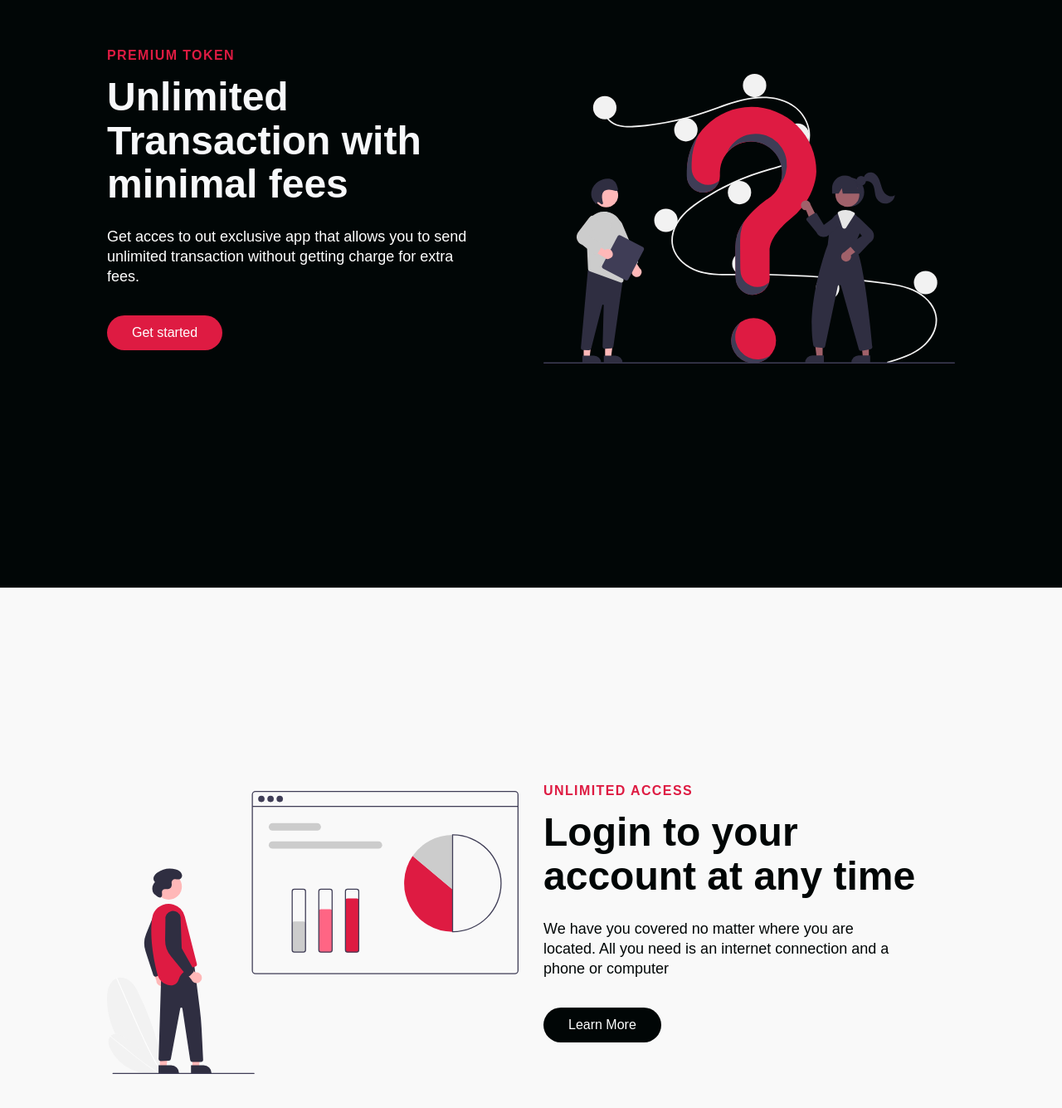
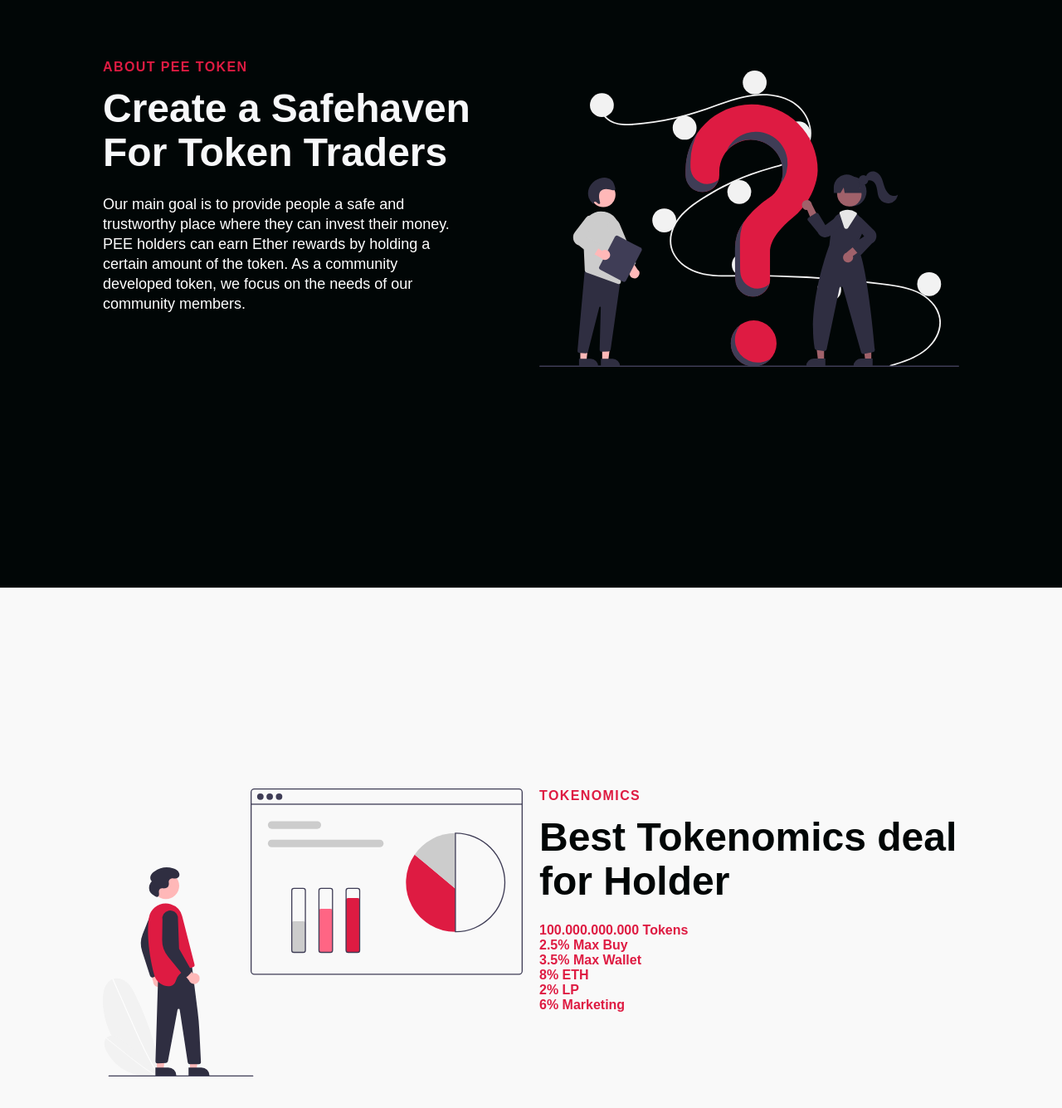
Before and after one commit to kreivc/cryptowebsite, a React (Create React App) app: page / in a window 1280 px wide. Shown: the part 1032-2367 px from the top of the page at 83% size. Built offline with nearby package versions, Linux system fonts and the light colour scheme; a web font is replaced by a local one.

Commit message:
all done

```diff
--- a/public/index.html
+++ b/public/index.html
@@ -3,17 +3,31 @@
     <head>
         <meta charset="utf-8" />
         <meta name="viewport" content="width=device-width, initial-scale=1" />
-        <meta name="Token" content="Best Tokenomics deal for investor" />
+        <link rel="shortcut icon" href="./PEE_Logo.png" />
+
+        <meta name="title" content="Punk Ether Earn" />
         <meta
             name="description"
-            content="Best Tokenomics token so holder will get another token everytime.."
+            content="Our main goal is to provide people a safe and trustworthy place where they can invest their money. PEE holders can earn Ether rewards by holding a certain amount of the token. As a community developed token, we focus on the needs of our community members."
         />
-        <link rel="shortcut icon" href="./PEE_Logo.png" />
+
+        <meta property="og:type" content="website" />
+        <meta property="og:url" content="https://tokenkreivc.netlify.app/" />
+        <meta property="og:title" content="Punk Ether Earn" />
+        <meta
+            property="og:description"
+            content="Our main goal is to provide people a safe and trustworthy place where they can invest their money. PEE holders can earn Ether rewards by holding a certain amount of the token. As a community developed token, we focus on the needs of our community members."
+        />
+        <meta
+            property="og:image"
+            content="https://i.ibb.co/JkY1K6v/PeeOG.jpg"
+        />
+
         <link
             href="https://fonts.googleapis.com/css2?family=Encode+Sans+Expanded:wght@300;400;500;600;700;800&display=swap"
             rel="stylesheet"
         />
-        <title>Token web</title>
+        <title>Punk Ether Earn</title>
     </head>
     <body>
         <noscript>You need to enable JavaScript to run this app.</noscript>
--- a/src/components/HeroSection/HeroElements.jsx
+++ b/src/components/HeroSection/HeroElements.jsx
@@ -110,6 +110,8 @@ export const HeroBtnWrapper = styled.div`
 
     @media screen and (max-width: 768px) {
         flex-direction: row;
+        /* margin-left: 10px; */
+        justify-content: center;
     }
 `;
 
--- a/src/components/HeroSection/index.jsx
+++ b/src/components/HeroSection/index.jsx
@@ -90,7 +90,7 @@ const HeroSection = () => {
                         open={open}
                         autoHideDuration={3000}
                         onClose={handleClose}
-                        message="token address copied!"
+                        message="PEE Address Copied!"
                         action={
                             <IconButton onClick={handleClose}>
                                 <MdClose />
--- a/src/components/InfoSection/Data.jsx
+++ b/src/components/InfoSection/Data.jsx
@@ -3,11 +3,11 @@ export const homeObjOne = {
     lightBg: false,
     lightText: true,
     lightTextDesc: true,
-    topLine: "Premium Token",
-    headline: "Unlimited Transaction with minimal fees",
+    topLine: "About PEE Token",
+    headline: "Create a Safehaven For Token Traders",
     description:
-        "Get acces to out exclusive app that allows you to send unlimited transaction without getting charge for extra fees.",
-    buttonLabel: "Get started",
+        "Our main goal is to provide people a safe and trustworthy place where they can invest their money. PEE holders can earn Ether rewards by holding a certain amount of the token. As a community developed token, we focus on the needs of our community members. ",
+    // buttonLabel: "Get started",
     imgStart: false,
     img: require("../../images/about.svg").default,
     alt: "Car",
@@ -21,10 +21,10 @@ export const homeObjTwo = {
     lightBg: true,
     lightText: false,
     lightTextDesc: false,
-    topLine: "Unlimited Access",
-    headline: "Login to your account at any time",
-    description:
-        "We have you covered no matter where you are located. All you need is an internet connection and a phone or computer",
+    topLine: "Tokenomics",
+    headline: "Best Tokenomics deal for Holder",
+    // description:
+    //     "We have you covered no matter where you are located. All you need is an internet connection and a phone or computer",
     buttonLabel: "Learn More",
     imgStart: true,
     img: require("../../images/cht.svg").default,
@@ -32,6 +32,12 @@ export const homeObjTwo = {
     dark: false,
     primary: false,
     darkText: true,
+    d1: "100.000.000.000 Tokens",
+    d2: "2.5% Max Buy",
+    d3: "3.5% Max Wallet",
+    d4: "8% ETH",
+    d5: "2% LP",
+    d6: "6% Marketing",
 };
 
 // export const homeObjThree = {
--- a/src/components/InfoSection/index.jsx
+++ b/src/components/InfoSection/index.jsx
@@ -10,10 +10,12 @@ import {
     TopLine,
     Heading,
     Subtitle,
-    BtnWrap,
+    // BtnWrap,
     Img,
+    DescT,
+    DescTWrapper,
 } from "./infoElements";
-import { Button } from "../ButtonElement";
+// import { Button } from "../ButtonElement";
 
 const InfoSection = ({
     lightBg,
@@ -30,6 +32,12 @@ const InfoSection = ({
     primary,
     dark,
     dark2,
+    d1,
+    d2,
+    d3,
+    d4,
+    d5,
+    d6,
 }) => {
     return (
         <>
@@ -45,7 +53,7 @@ const InfoSection = ({
                                 <Subtitle darkText={darkText}>
                                     {description}
                                 </Subtitle>
-                                <BtnWrap>
+                                {/* <BtnWrap>
                                     <Button
                                         to="home"
                                         smooth={true}
@@ -59,7 +67,15 @@ const InfoSection = ({
                                     >
                                         {buttonLabel}
                                     </Button>
-                                </BtnWrap>
+                                </BtnWrap> */}
+                                <DescTWrapper>
+                                    <DescT>{d1}</DescT>
+                                    <DescT>{d2}</DescT>
+                                    <DescT>{d3}</DescT>
+                                    <DescT>{d4}</DescT>
+                                    <DescT>{d5}</DescT>
+                                    <DescT>{d6}</DescT>
+                                </DescTWrapper>
                             </TextWrapper>
                         </Column1>
                         <Column2>
--- a/src/components/InfoSection/infoElements.jsx
+++ b/src/components/InfoSection/infoElements.jsx
@@ -36,20 +36,20 @@ export const InfoRow = styled.div`
 
 export const Column1 = styled.div`
     margin-bottom: 15px;
-    padding: 0 15px;
+    padding: 0 10px;
     grid-area: col1;
 `;
 
 export const Column2 = styled.div`
     margin-bottom: 15px;
-    padding: 0 15px;
+    padding: 0 10px;
     grid-area: col2;
 `;
 
 export const TextWrapper = styled.div`
     max-width: 540px;
     padding-top: 0;
-    padding-bottom: 60px;
+    padding-bottom: 10px;
 `;
 
 export const TopLine = styled.p`
@@ -75,7 +75,7 @@ export const Heading = styled.h1`
 
 export const Subtitle = styled.p`
     max-width: 440px;
-    margin-bottom: 35px;
+    margin-bottom: 15px;
     font-size: 18px;
     line-height: 24px;
     color: ${({ darkText }) => (darkText ? "#010606" : "#fff")};
@@ -96,3 +96,14 @@ export const Img = styled.img`
     margin: 0 0 10px 0;
     padding-right: 0;
 `;
+
+export const DescTWrapper = styled.div`
+    align-items: center;
+    margin-bottom: 80px;
+`;
+
+export const DescT = styled.div`
+    color: #de1b42;
+    font-size: 16px;
+    font-weight: 600;
+`;
```
Also changed, not shown: public/PeeOG.jpg (added).
